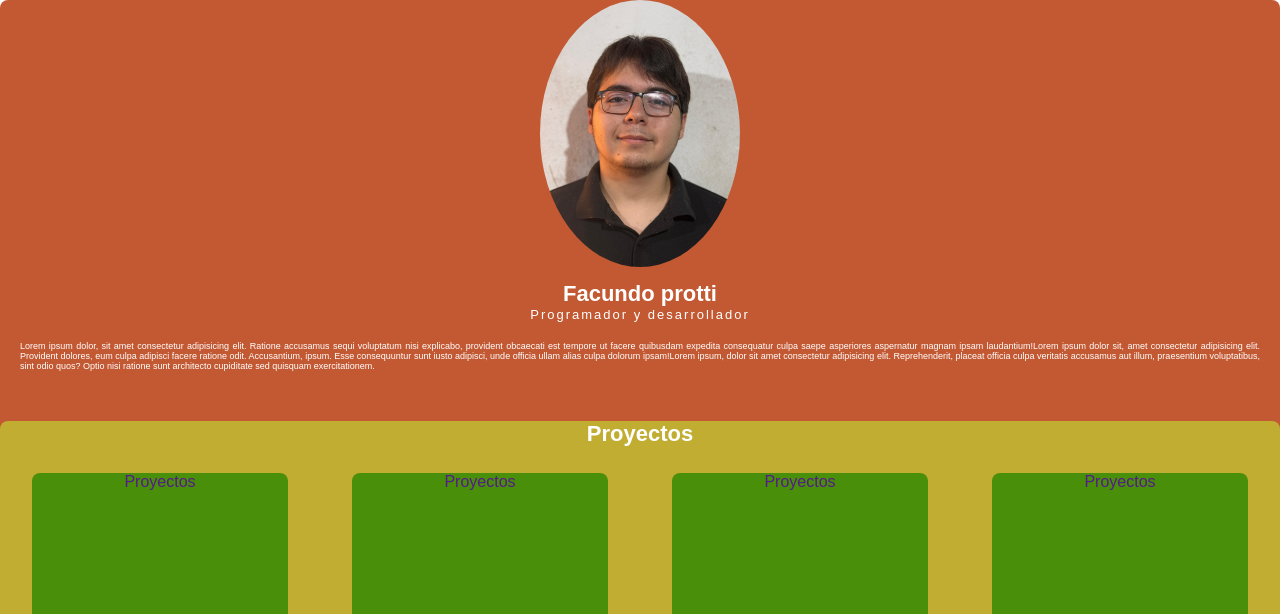
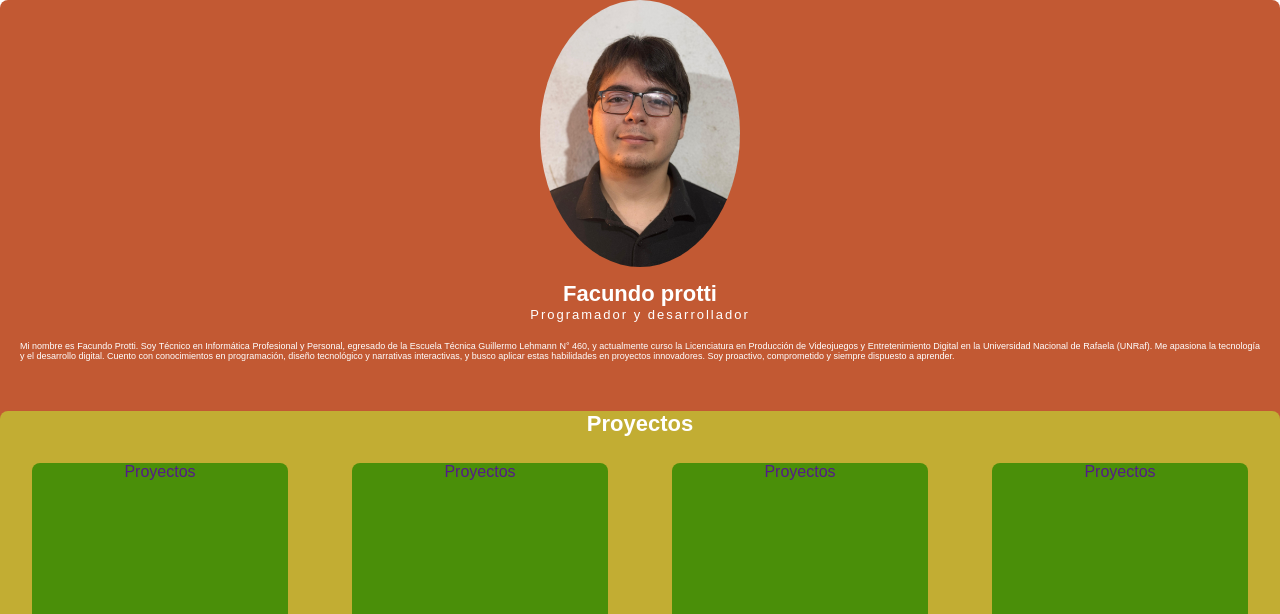
Before and after one commit to FacundoProtti/Portfolio, a plain HTML site: page index.html in a window 1280 px wide. Shown: the top 614 px of the page. Drawn offline with Linux system fonts and the light colour scheme.

Commit message:
initial commit

```diff
--- a/index.html
+++ b/index.html
@@ -9,7 +9,8 @@
         <img class="card_img" src="img/foto-portfolio.jpeg" alt="Facundo Protti" title="Facundo Protti">
         <h1 class="card_title"><strong>Facundo protti</strong></h1>
     <h2 class="card_description">Programador y desarrollador</h2>
-    <p class="card_content">Lorem ipsum dolor, sit amet consectetur adipisicing elit. Ratione accusamus sequi voluptatum nisi explicabo, provident obcaecati est tempore ut facere quibusdam expedita consequatur culpa saepe asperiores aspernatur magnam ipsam laudantium!Lorem ipsum dolor sit, amet consectetur adipisicing elit. Provident dolores, eum culpa adipisci facere ratione odit. Accusantium, ipsum. Esse consequuntur sunt iusto adipisci, unde officia ullam alias culpa dolorum ipsam!Lorem ipsum, dolor sit amet consectetur adipisicing elit. Reprehenderit, placeat officia culpa veritatis accusamus aut illum, praesentium voluptatibus, sint odio quos? Optio nisi ratione sunt architecto cupiditate sed quisquam exercitationem.</p>
+    <p class="card_content">Mi nombre es Facundo Protti. Soy Técnico en Informática Profesional y Personal, egresado de la Escuela Técnica Guillermo Lehmann N° 460, y actualmente curso la Licenciatura en Producción de Videojuegos y Entretenimiento Digital en la Universidad Nacional de Rafaela (UNRaf).
+Me apasiona la tecnología y el desarrollo digital. Cuento con conocimientos en programación, diseño tecnológico y narrativas interactivas, y busco aplicar estas habilidades en proyectos innovadores. Soy proactivo, comprometido y siempre dispuesto a aprender.</p>
     <div class="menu"><h1 class="menu_title">Proyectos</h1>
         <ul class="proyectos">
             <a href="" title="Proyecto 1">Proyectos</a>
```
